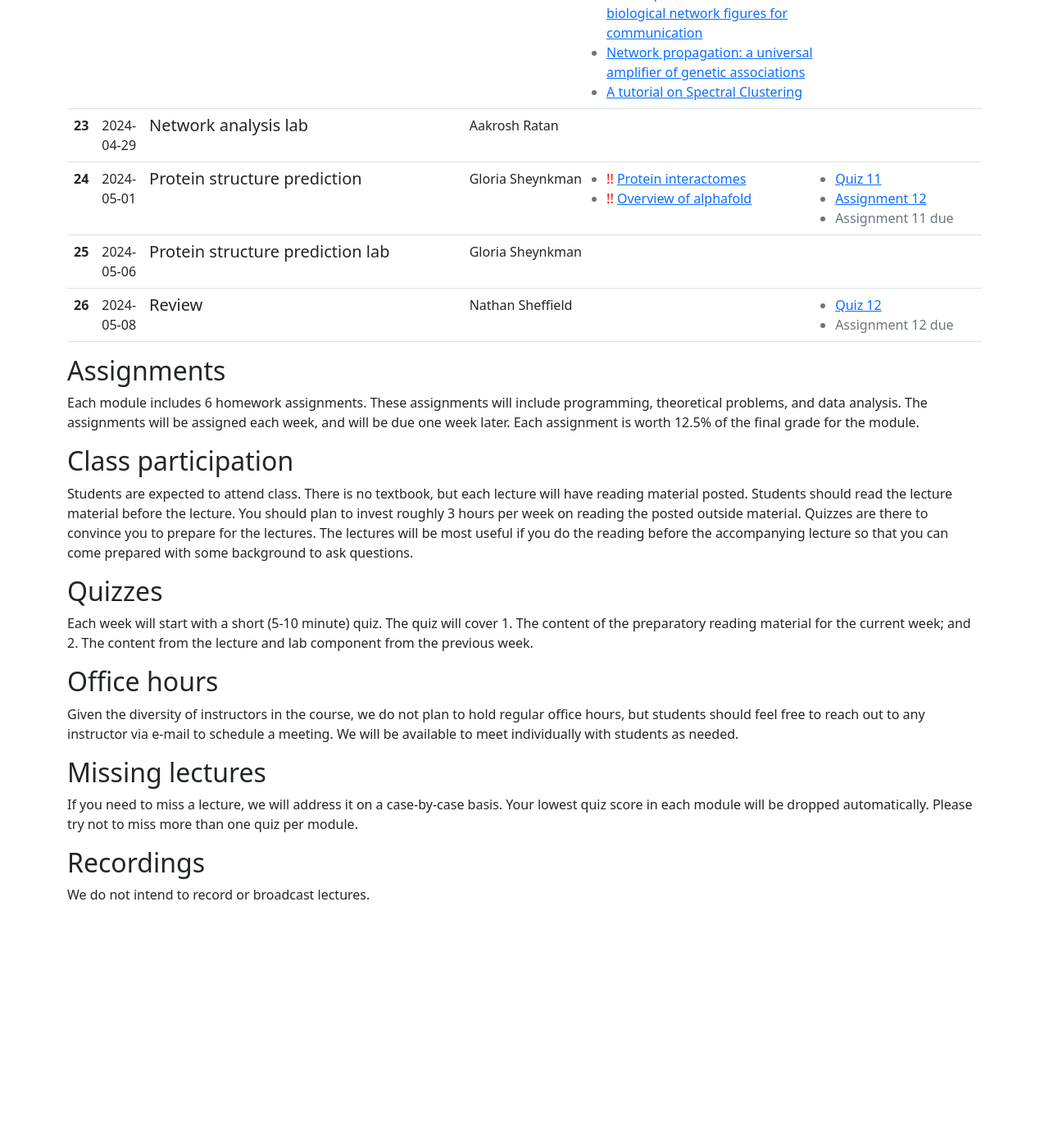
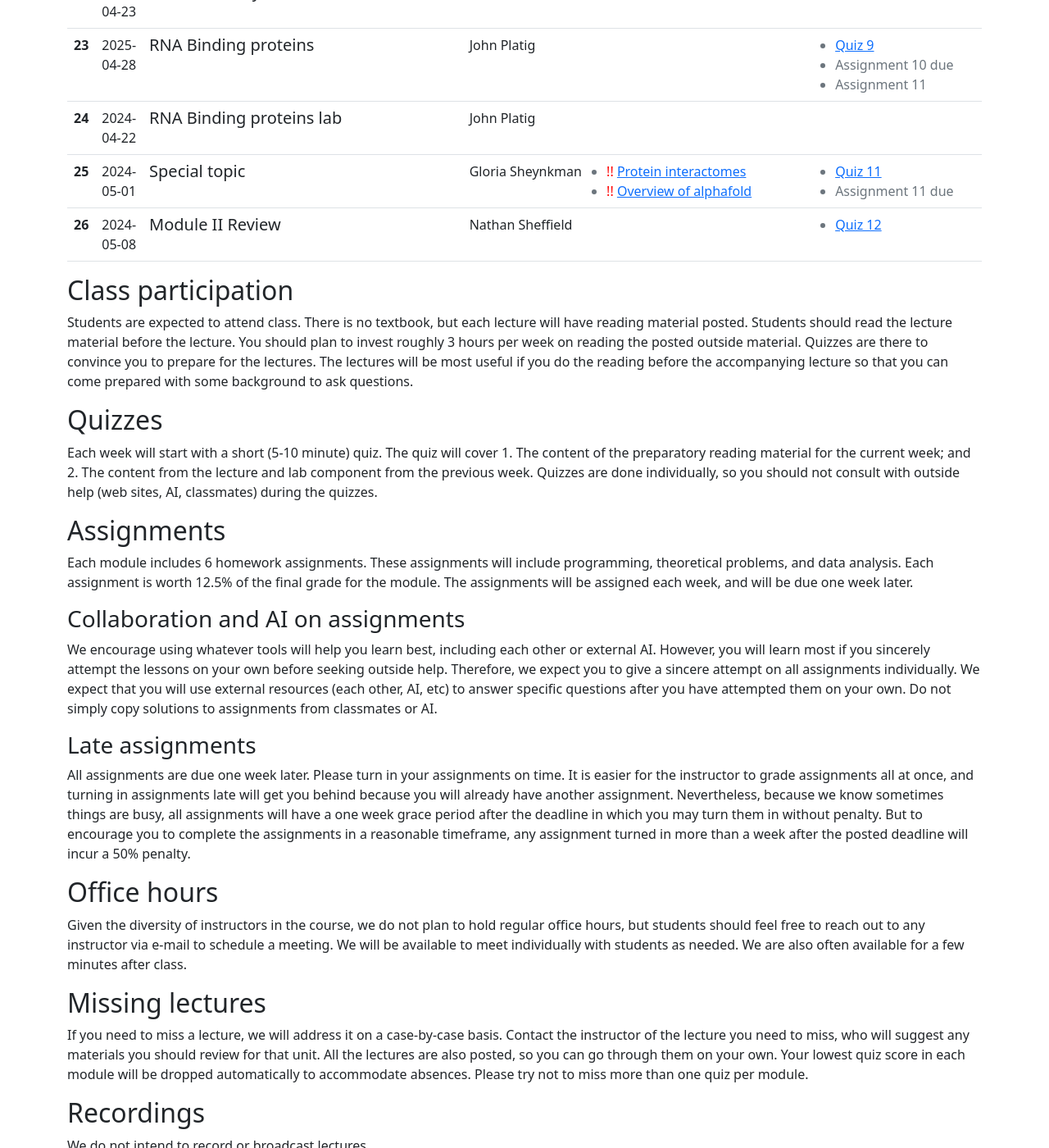
Before and after one commit to uvacobi/compbio2025, a Jekyll site: the page built from index.md, in a window 1280 px wide and 1400 px high, scrolled down 3762 px. Shown: the whole window at 82% size. Built offline with Jekyll 4.4.1, drawn with Linux system fonts in a browser that asks for light colours; before the commit the page ends 4881 px from its top, so only the background shows below that; some of the changed text lies outside the part shown.

Commit message:
update to this year

```diff
--- a/_data/course_information.yaml
+++ b/_data/course_information.yaml
@@ -1,8 +1,8 @@
 course:
   title: Introduction to Computational Biology I/II
-  number: BIMS 8701 / BIMS 8702
-  term: Spring 2024
-  times: Mon/Wed 4:00pm-5:15pm
+  number: COBI 8201/8202 (a.k.a. BIMS 8701/8702)
+  term: Spring 2025
+  times: Mon/Wed 4:00pm-5:30pm
   location: McKim Hall 1023 (BEC Classroom) (see <a href="map.png">map</a>)
   instructor_of_record: Nathan Sheffield
   instructors:
@@ -14,8 +14,8 @@
       url: https://med.virginia.edu/cphg/aakrosh-ratan/
     - name: Stefan Bekiranov
       url: https://med.virginia.edu/faculty/faculty-listing/sb3de/
-    - name: Gloria Sheynkman
-      url: https://med.virginia.edu/faculty/faculty-listing/gs9yr/
+    - name: John Platig
+      url: https://med.virginia.edu/faculty/faculty-listing/kyk5kp/
   description: >
     This course introduces students to principles
      and practical applications of methods in computational biology.
--- a/_data/lectures.yaml
+++ b/_data/lectures.yaml
@@ -1,7 +1,7 @@
 lectures:
   - lecture_number: 1
     section: "Computational Biology I"
-    date: 2024-02-12
+    date: 2025-02-10
     topic: Course overview and introduction to computational biology
     details: Course overview, history of computational biology, introduction to Bioconductor
     instructor: Nathan Sheffield
@@ -17,9 +17,11 @@
         title: "Life Out of Sequence: A Data-Driven History of Bioinformatics"
     assignments:
       - title: Quiz 0
-        url: https://docs.google.com/forms/d/e/1FAIpQLSepqDRD2htGRLupXRybXMbDsfOu5ipQrFU4pkgKeAVPWxl6nA/viewform?usp=sf_link
+        url: https://docs.google.com/forms/d/e/1FAIpQLSfQZwNJxPHiiuQN6GUurPzi4syF8WyaLuvAZJK9FvWoA9F16A/viewform
+      - title: Assignment 1
+        url: null
   - lecture_number: 2
-    date: 2024-02-14
+    date: 2025-02-12
     topic: Statistics and probability review
     details: Random Variables, Probability Distributions, Central Limit Theorem, Hypothesis Testing, P-value, Type I and Type II Errors, Multiple Testing Correction, FDR
     instructor: Chongzhi Zang
@@ -40,17 +42,16 @@
         required: true
       - url: https://genomebiology.biomedcentral.com/articles/10.1186/s13059-022-02648-4
         title: Exaggerated false positives by popular differential expression methods when analyzing human population samples
-    assignments:
-      - title: Assignment 1
-        url: resources/Assignment1.pdf
+    assignments: null
+
   - lecture_number: 3
-    date: 2024-02-19
+    date: 2025-02-17
     topic: Sequence alignment
     details: Local vs. global alignment, Dynamic programming, Heuristic approaches, BLAST, Short-read alignments
     instructor: Aakrosh Ratan
     assignments:
       - title: Quiz 1
-        url: https://forms.gle/Led6u86Fq7NnemWr8
+        url: https://docs.google.com/forms/d/e/1FAIpQLSexn8za10FOQYtyjNEK9tVyl8HQczs6MX_ndoS5YM4ewzPEMw/viewform
       - title: Assignment 1 due
       - title: Assignment 2
         url: https://github.com/cphg/sequence_alignment
@@ -64,7 +65,7 @@
         title: Sequence Alignment/Map Format Specification
         required: true
   - lecture_number: 4
-    date: 2024-02-21
+    date: 2025-02-19
     topic: Sequence alignment lab
     details: Smith-Waterman algorithm
     instructor: Aakrosh Ratan
@@ -76,7 +77,7 @@
       - url: https://www.ncbi.nlm.nih.gov/BLAST/tutorial/Altschul-1.html
         title: The Statistics of Sequence Similarity Scores
   - lecture_number: 5
-    date: 2024-02-26
+    date: 2025-02-24
     topic: Genome assembly
     details: Pairwise overlaps, Overlap-layout-consensus strategy, De Bruijn graphs
     instructor: Aakrosh Ratan
@@ -88,12 +89,12 @@
         required: true
     assignments:
       - title: Quiz 2
-        url: https://forms.gle/NV6rLBURAt4YJrdv5
+        url: https://docs.google.com/forms/d/e/1FAIpQLSfkhrjp49SkEEX_OJYesd_YlwghpM5SCdPCJcZiUQ7FqDrW1A/viewform?usp=sharing
       - title: Assignment 2 due
       - title: Assignment 3
-        url: https://github.com/cphg/genome_assembler
+        url: https://github.com/uvacobi/genome_assembler
   - lecture_number: 6
-    date: 2024-02-28
+    date: 2025-02-26
     topic: Genome assembly lab
     details: Shortest superstring problem, Removal of transitive edges, Eulerian walks
     instructor: Aakrosh Ratan
@@ -103,7 +104,64 @@
       - url: https://www.annualreviews.org/doi/10.1146/annurev-genom-090314-050032
         title: The Theory and Practice of Genome Sequence Assembly
   - lecture_number: 7
-    date: 2024-03-04
+    date: 2025-03-03
+    topic: Transcription factors
+    details:
+    instructor: Chongzhi Zang
+    links:
+      - url: resources/11 Transcription factors.pdf
+        title: Lecture slides
+      - url: https://www.nature.com/articles/nbt0406-423
+        title: What are DNA sequence motifs?
+        required: true
+    assignments:
+      - title: Quiz 3
+        url: https://docs.google.com/forms/d/e/1FAIpQLSfXIZPSpsOaf5PLksuHMZDacfRFyOEY1lk3lrbEmQuR1MZH2Q/viewform?usp=sharing
+      - title: Assignment 3 due
+      - title: Assignment 4
+        url: null
+
+  - lecture_number: 8
+    date: 2025-03-05
+    topic: Transcription factor lab
+    details:
+    instructor: Chongzhi Zang
+    links:
+      - url: #
+        title: Lecture slides
+  - lecture_number: 9
+    date: 2025-03-10
+    topic: Differential expression analysis
+    details: null
+    instructor: Stefan Bekiranov
+    links:
+      - url: slides/diff_exp
+        title: Lecture slides
+      - url: https://doi.org/10.1186/s13059-014-0550-8
+        title: "Moderated estimation of fold change and dispersion for RNA-seq data with DESeq2"
+        required: true
+      - url: https://doi.org/10.1186/gb-2010-11-10-r106
+        title: "Differential expression analysis for sequence count data"
+      - url: https://doi.org/10.1093/bib/bbx008
+        title: "Selecting between-sample RNA-Seq normalization methods from the perspective of their assumptions"
+      - title: Differential Expression Notes
+        url: resources/Differential_Expression_Notes.pdf
+    assignments:
+      - title: Quiz 4
+        url: https://docs.google.com/forms/d/e/1FAIpQLSf0DCZUHegKt1tI4TZYUvJ1PWio6-V_LMfZLXg6tVxVePytqA/viewform?usp=sharing
+      - title: Assignment 4 due
+      - title: Assignment 5
+        url: null
+  - lecture_number: 10
+    date: 2025-03-12
+    topic: Differential expression lab
+    details:
+    instructor: Stefan Bekiranov
+    links:
+      - url: #
+        title: Lecture slides
+  - lecture_number: 11
+    date: 2025-03-17
     topic: Molecular evolution and phylogenetics
     details: History of molecular evolution, Sequence divergence and models of sequence evolution, Tree-building, UPGMA, Neighbor-joining, parsimony, maximum likelihood.
     instructor: Nathan Sheffield
@@ -123,90 +181,41 @@
       - title: "MEGA11: Molecular Evolutionary Genetics Analysis Version 11"
         url: https://doi.org/10.1093/molbev/msab120
     assignments:
-      - title: Quiz 3
-        url: https://forms.gle/hjUGnwXHRHyKNNb6A
-      - title: Assignment 4
-        url: https://github.com/cphg/phylogenetics_lab
-      - title: Assignment 3 due
-  - lecture_number: 8
-    date: 2024-03-06
-    topic: Molecular evolution and phylogenetics lab, Perspective by Bill Pearson
+      - title: Quiz 5
+        url: https://docs.google.com/forms/d/e/1FAIpQLSdLl0L-xbObtCHKEXI8TeXGAGXM9QqfZyKDYOJzGj5KpggFjQ/viewform?usp=sharing
+      - title: Assignment 5 due
+      - title: Assignment 6
+        url: https://github.com/uvacobi/phylogenetics_lab
+  - lecture_number: 12
+    date: 2025-03-19
+    topic: Molecular evolution and phylogenetics lab
     details:
-    instructor: Nathan Sheffield, Bill Pearson
+    instructor: Nathan Sheffield
+    links: null
+  - lecture_number: 13
+    date: 2025-03-24
+    topic: "Special Topic: LLMs"
+    details:
+    instructor: Chirag Agarwal
     links:
-      - title: Lecture slides
-        url: slides/bims_wrp_persp2024.pdf
-  - lecture_number: 9
-    date: 2024-03-11
-    topic: Differential expression analysis
-    details: null
-    instructor: Stefan Bekiranov
-    links:
-      - url: slides/diff_exp
+      - url: slides/review1
         title: Lecture slides
-      - url: https://doi.org/10.1186/s13059-014-0550-8
-        title: "Moderated estimation of fold change and dispersion for RNA-seq data with DESeq2"
-        required: true
-      - url: https://doi.org/10.1186/gb-2010-11-10-r106
-        title: "Differential expression analysis for sequence count data"
-      - url: https://doi.org/10.1093/bib/bbx008
-        title: "Selecting between-sample RNA-Seq normalization methods from the perspective of their assumptions"
-      - title: Differential Expression Notes
-        url: resources/Differential_Expression_Notes.pdf
     assignments:
-      - title: Quiz 4
-        url: https://forms.gle/RZNdprNFrapMoumj6
-      - title: Assignment 5
-        url: resources/Assignment_5.pdf
-      - title: Assignment 4 due
-  - lecture_number: 10
-    date: 2024-03-13
-    topic: Differential expression lab
-    details:
-    instructor: Stefan Bekiranov
-    links:
-      - url: #
-        title: Lecture slides
-  - lecture_number: 11
-    date: 2024-03-18
-    topic: Transcription factors
-    details:
-    instructor: Chongzhi Zang
-    links:
-      - url: resources/11 Transcription factors.pdf
-        title: Lecture slides
-      - url: https://www.nature.com/articles/nbt0406-423
-        title: What are DNA sequence motifs?
-        required: true
-    assignments:
-      - title: Quiz 5
-        url: https://forms.gle/WoShFjywgYCNRr1g9
-      - title: Assignment 6
-        url: resources/Assignment 6.pdf
-      - title: Assignment 5 due
-  - lecture_number: 12
-    date: 2024-03-20
-    topic: Transcription factor lab
-    details:
-    instructor: Chongzhi Zang
-    links:
-      - url: #
-        title: Lecture slides
-  - lecture_number: 13
-    date: 2024-03-25
+      - title: Quiz 6
+        url: https://docs.google.com/forms/d/e/1FAIpQLSfXS6MS2OkWKoPMkr9wE2HStCz_RYGL3DRumuZaEWBSTTpHrw/viewform?usp=sharing
+      - title: Assignment 6 due
+  - lecture_number: 14
+    date: 2025-03-26
     topic: Module I Review
     details:
     instructor: Aakrosh Ratan
     links:
       - url: slides/review1
         title: Lecture slides
-    assignments:
-      - title: Quiz 6
-        url: https://forms.gle/TgCmZEiYN83hhUVz6
-      - title: Assignment 6 due
-  - lecture_number: 14
+    assignments: null
+  - lecture_number: 15
     section: "Computational Biology II"
-    date: 2024-03-27
+    date: 2025-03-31
     topic: Dimensionality reduction
     details:
     instructor: Chongzhi Zang
@@ -224,14 +233,40 @@
     assignments:
       - url: resources/Assignment 7.pdf
         title: Assignment 7
-  - lecture_number: 15
-    date: 2024-04-01
+  - lecture_number: 16
+    date: 2025-04-02
     topic: Dimensionality reduction lab
     details: null
     instructor: Chongzhi Zang
     links: null
-  - lecture_number: 16
-    date: 2024-04-03
+  - lecture_number: 17
+    date: 2025-04-07
+    topic: Genomic interval analysis
+    details: Algorithms and data structures for genomic interval arithmetic, enrichment analysis.
+    instructor: Nathan Sheffield
+    links:
+      - url: slides/genomic-intervals
+        title: Lecture slides
+      - url: https://doi.org/10.1093/bioinformatics/btq351
+        title: "BigWig and BigBed: enabling browsing of large distributed datasets"
+        required: true
+      - title: "Opportunities and challenges in sharing and reusing genomic interval data"
+        url: https://doi.org/10.3389/fgene.2023.1155809
+    assignments:
+      - title: Quiz 7
+        url: https://forms.gle/7HbocotR6Z1Qg5u68
+      - title: Assignment 7 due
+      - title: Assignment 8
+        url: https://github.com/uvacobi/interval_basics
+  - lecture_number: 18
+    date: 2025-04-09
+    topic: Genomic interval analysis lab
+    instructor: Nathan Sheffield
+    links:
+      - url: #
+        title: Lecture slides
+  - lecture_number: 19
+    date: 2025-04-14
     topic: Deep learning in biology
     details: null
     instructor: Stefan Bekiranov
@@ -252,76 +287,22 @@
       - url: https://www.youtube.com/watch?v=aircAruvnKk&list=PLZHQObOWTQDNU6R1_67000Dx_ZCJB-3pi
         title: Neural Networks (3Blue1Brown)
     assignments:
-      - title: Quiz 7
-        url: https://forms.gle/7HbocotR6Z1Qg5u68
-      - title: Assignment 8
+      - title: Quiz 8
+        url: https://docs.google.com/forms/d/e/1FAIpQLSc4mZimewcD9KKELlpG2lzNnGloS18iL1oZF3Z9Zmb69PgUeg/viewform?usp=sharing
+      - title: Assignment 8 due
+      - title: Assignment 9
         url: https://pytorch.org/tutorials/beginner/basics/intro.html
-      - title: Assignment 7 due
-  - lecture_number: 17
-    date: 2024-04-08
+  - lecture_number: 20
+    date: 2025-04-16
     topic: Deep learning lab
     details: null
     instructor: Stefan Bekiranov
     links: null
-  - lecture_number: 18
-    date: 2024-04-10
-    topic: Genomic interval analysis
-    details: Algorithms and data structures for genomic interval arithmetic, enrichment analysis.
-    instructor: Nathan Sheffield
-    links:
-      - url: slides/genomic-intervals
-        title: Lecture slides
-      - url: https://doi.org/10.1093/bioinformatics/btq351
-        title: "BigWig and BigBed: enabling browsing of large distributed datasets"
-        required: true
-      - title: "Opportunities and challenges in sharing and reusing genomic interval data"
-        url: https://doi.org/10.3389/fgene.2023.1155809
-    assignments:
-      - title: Quiz 8
-        url: https://docs.google.com/forms/d/e/1FAIpQLSf-2ECOUf2u2eee5ZDF_Yrto_djZgV5r2MltqsBwY83RXIiPg/viewform?usp=sf_link
-      - title: Assignment 9
-        url: https://github.com/cphg/interval_basics
-      - title: Assignment 8 due
-  - lecture_number: 19
-    date: 2024-04-15
-    topic: Genomic interval analysis lab
-    instructor: Nathan Sheffield
-    links:
-      - url: #
-        title: Lecture slides
-  - lecture_number: 20
-    date: 2024-04-17
-    topic: Hidden Markov Models
-    details: Markov chains, Hidden Markov Models, Viterbi, Baum-Welch, and forward-backward algorithms
-    instructor: Nathan Sheffield
-    links:
-      - url: slides/hmm
-        title: Lecture slides
-      - url: resources/hmm.pdf
-        title: Markov chains and hidden Markov models
-        required: true
-      - url: https://www.nature.com/articles/nbt1004-1315
-        title: What is a hidden Markov model?
-      - url: resources/RABINER1989.pdf
-        title: A tutorial on Hidden Markov Models and Selected Applications in Speech Recognition
-    assignments:
-      - title: Quiz 9
-        url: https://forms.gle/FFmsA9hRoUkzrVyq5
-      - title: Assignment 10
-        url: https://github.com/cphg/hmm_lab
-      - title: Assignment 9 due
   - lecture_number: 21
-    date: 2024-04-22
-    topic: Hidden Markov Models lab
-    instructor: Nathan Sheffield
-    links:
-      - url: #
-        title: Lecture slides
-  - lecture_number: 22
-    date: 2024-04-24
+    date: 2025-04-21
     topic: Network analysis
     details: null
-    instructor: Aakrosh Ratan
+    instructor: John Platig
     links:
       - url: slides/networks
         title: Lecture slides
@@ -336,21 +317,40 @@
         title: "A tutorial on Spectral Clustering"
     assignments:
       - title: Quiz 10
-        url: https://docs.google.com/forms/d/e/1FAIpQLSdGeri9alyTxPy2MHaVtxsO1gZ0MNZC8Ht6HUYuoWVUNtr8_A/viewform?usp=sf_link
-      - title: Assignment 11
-        url: https://github.com/cphg/network_analysis
-      - title: Assignment 10 due
-  - lecture_number: 23
-    date: 2024-04-29
+        url: https://docs.google.com/forms/d/e/1FAIpQLScWOsScEuwe9LReW5VvFZxiS3aADnOO_YbQDKsNIq5RSbvqDA/viewform?usp=sharing
+      - title: Assignment 9 due
+      - title: Assignment 10
+        url: https://github.com/uvacobi/network_analysis
+  - lecture_number: 22
+    date: 2025-04-23
     topic: Network analysis lab
     details: null
-    instructor: Aakrosh Ratan
+    instructor: John Platig
     links:
       - url: #
         title: Lecture slides
+  - lecture_number: 23
+    date: 2025-04-28
+    topic: RNA Binding proteins
+    details:
+    instructor: John Platig
+    links: null
+    assignments:
+      - title: Quiz 9
+        url: https://docs.google.com/forms/d/e/1FAIpQLSdIEleijvJPFZiSsR0PtDjkgc7df9knO076_nSmRcpoHXfbyQ/viewform?usp=sharing
+      - title: Assignment 10 due
+      - title: Assignment 11
+        url: null
   - lecture_number: 24
+    date: 2024-04-22
+    topic: RNA Binding proteins lab
+    instructor: John Platig
+    links:
+      - url: #
+        title: Lecture slides
+  - lecture_number: 25
     date: 2024-05-01
-    topic: Protein structure prediction
+    topic: Special topic
     details: null
     instructor: Gloria Sheynkman
     links:
@@ -362,21 +362,13 @@
         required: true
     assignments:
       - title: Quiz 11
-        url: https://docs.google.com/forms/d/e/1FAIpQLSc9vMqOh41xMz-H24-ZgiPfGG5VsZ6MyOLybuly1xUaHxw8rw/viewform?usp=sf_link
-      - title: Assignment 12
-        url: resources/StructuralBiologyAssignment.md
+        url: https://docs.google.com/forms/d/e/1FAIpQLSegXadaGO6NVEzVUSvPsdl7_ivp_cRvXWIXj6DjdON9g4vwXg/viewform?usp=sharing
       - title: Assignment 11 due
-  - lecture_number: 25
-    date: 2024-05-06
-    topic: Protein structure prediction lab
-    details: null
-    instructor: Gloria Sheynkman
   - lecture_number: 26
     date: 2024-05-08
-    topic: Review
+    topic: Module II Review
     details: null
     instructor: Nathan Sheffield
     assignments:
       - title: Quiz 12
-        url: https://docs.google.com/forms/d/e/1FAIpQLSeqqnrh2HWzKW1YIv-fd5mQBer1wwvyGlAPkY8qq-TsPB7U4w/viewform?usp=sf_link
-      - title: Assignment 12 due
+        url: https://docs.google.com/forms/d/e/1FAIpQLScwzhJKMK2Xnb_wDSlKesZJqFYHIBW30lqQV21TjDfoHTeLMQ/viewform?usp=sharing
--- a/index.md
+++ b/index.md
@@ -89,27 +89,35 @@
   </tbody>
 </table>
 
-## Assignments
-
-Each module includes 6 homework assignments. These assignments will include programming, theoretical problems, and data analysis. The assignments will be assigned each week, and will be due one week later. Each assignment is worth 12.5% of the final grade for the module.
-
-<!-- Students should complete assignments individually. We want you to work together at the level of sharing ideas, concepts, or suggested functions or reading material. You should not share or seek out completed solutions to the assignments. -->
-
 ## Class participation
 
 Students are expected to attend class. There is no textbook, but each lecture will have reading material posted. Students should read the lecture material before the lecture. You should plan to invest roughly 3 hours per week on reading the posted outside material. Quizzes are there to convince you to prepare for the lectures. The lectures will be most useful if you do the reading before the accompanying lecture so that you can come prepared with some background to ask questions.
 
 ## Quizzes
 
-Each week will start with a short (5-10 minute) quiz. The quiz will cover 1. The content of the preparatory reading material for the current week; and 2. The content from the lecture and lab component from the previous week.
+Each week will start with a short (5-10 minute) quiz. The quiz will cover 1. The content of the preparatory reading material for the current week; and 2. The content from the lecture and lab component from the previous week. Quizzes are done individually, so you should not consult with outside help (web sites, AI, classmates) during the quizzes.
+
+## Assignments
+
+Each module includes 6 homework assignments. These assignments will include programming, theoretical problems, and data analysis. Each assignment is worth 12.5% of the final grade for the module. The assignments will be assigned each week, and will be due one week later.
+
+### Collaboration and AI on assignments
+
+We encourage using whatever tools will help you learn best, including each other or external AI. However, you will learn most if you sincerely attempt the lessons on your own before seeking outside help. Therefore, we expect you to give a sincere attempt on all assignments individually. We expect that you will use external resources (each other, AI, etc) to answer specific questions after you have attempted them on your own. Do not simply copy solutions to assignments from classmates or AI.
+
+<!-- Students should complete assignments individually. We want you to work together at the level of sharing ideas, concepts, or suggested functions or reading material. You should not share or seek out completed solutions to the assignments. -->
+
+### Late assignments
+
+All assignments are due one week later. Please turn in your assignments on time. It is easier for the instructor to grade assignments all at once, and turning in assignments late will get you behind because you will already have another assignment. Nevertheless, because we know sometimes things are busy, all assignments will have a one week grace period after the deadline in which you may turn them in without penalty. But to encourage you to complete the assignments in a reasonable timeframe, any assignment turned in more than a week after the posted deadline will incur a 50% penalty.
 
 ## Office hours
 
-Given the diversity of instructors in the course, we do not plan to hold regular office hours, but students should feel free to reach out to any instructor via e-mail to schedule a meeting. We will be available to meet individually with students as needed.
+Given the diversity of instructors in the course, we do not plan to hold regular office hours, but students should feel free to reach out to any instructor via e-mail to schedule a meeting. We will be available to meet individually with students as needed. We are also often available for a few minutes after class.
 
 ## Missing lectures
 
-If you need to miss a lecture, we will address it on a case-by-case basis. Your lowest quiz score in each module will be dropped automatically. Please try not to miss more than one quiz per module.
+If you need to miss a lecture, we will address it on a case-by-case basis. Contact the instructor of the lecture you need to miss, who will suggest any materials you should review for that unit. All the lectures are also posted, so you can go through them on your own. Your lowest quiz score in each module will be dropped automatically to accommodate absences. Please try not to miss more than one quiz per module.
 
 ## Recordings
 
```
